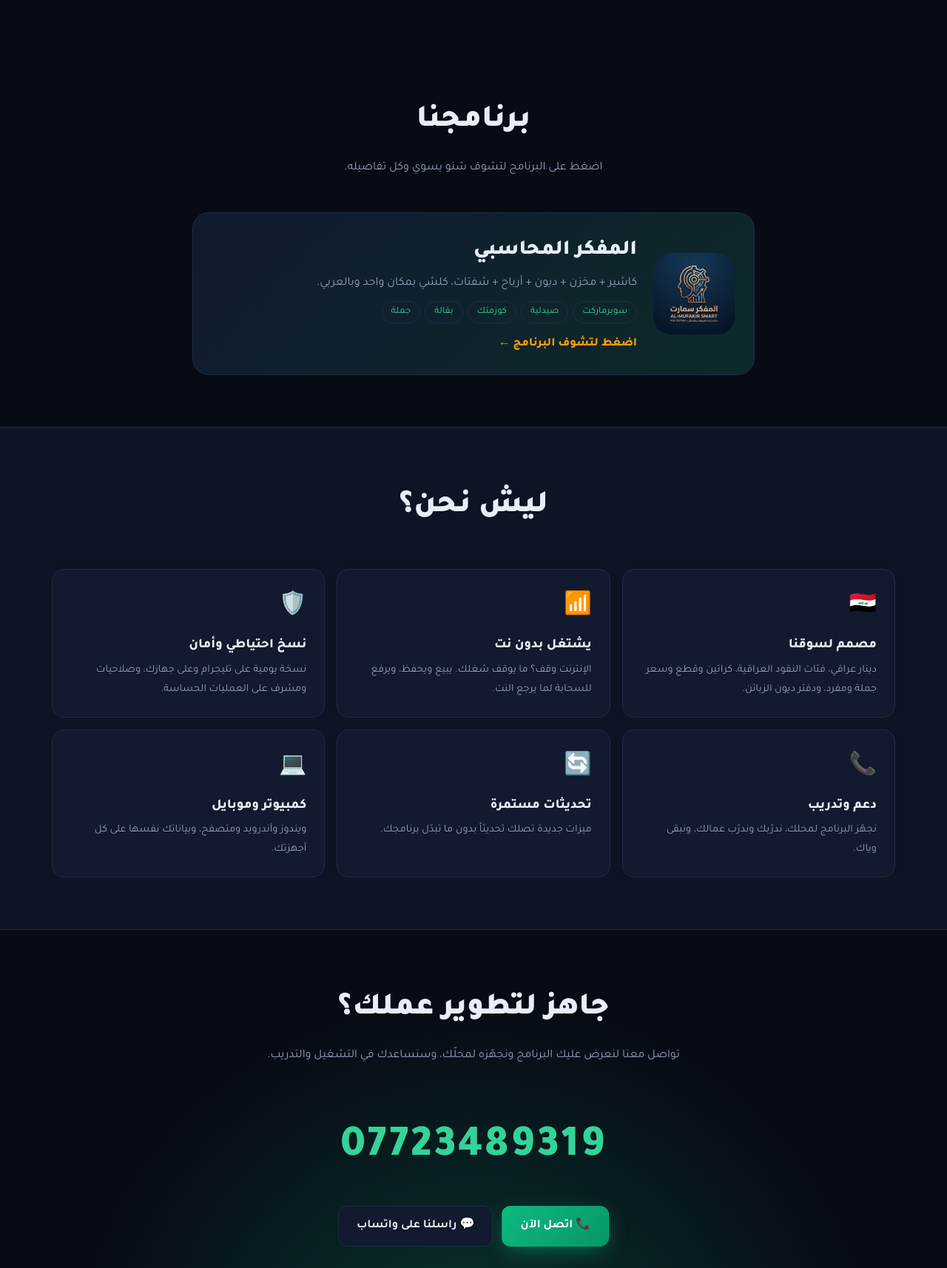
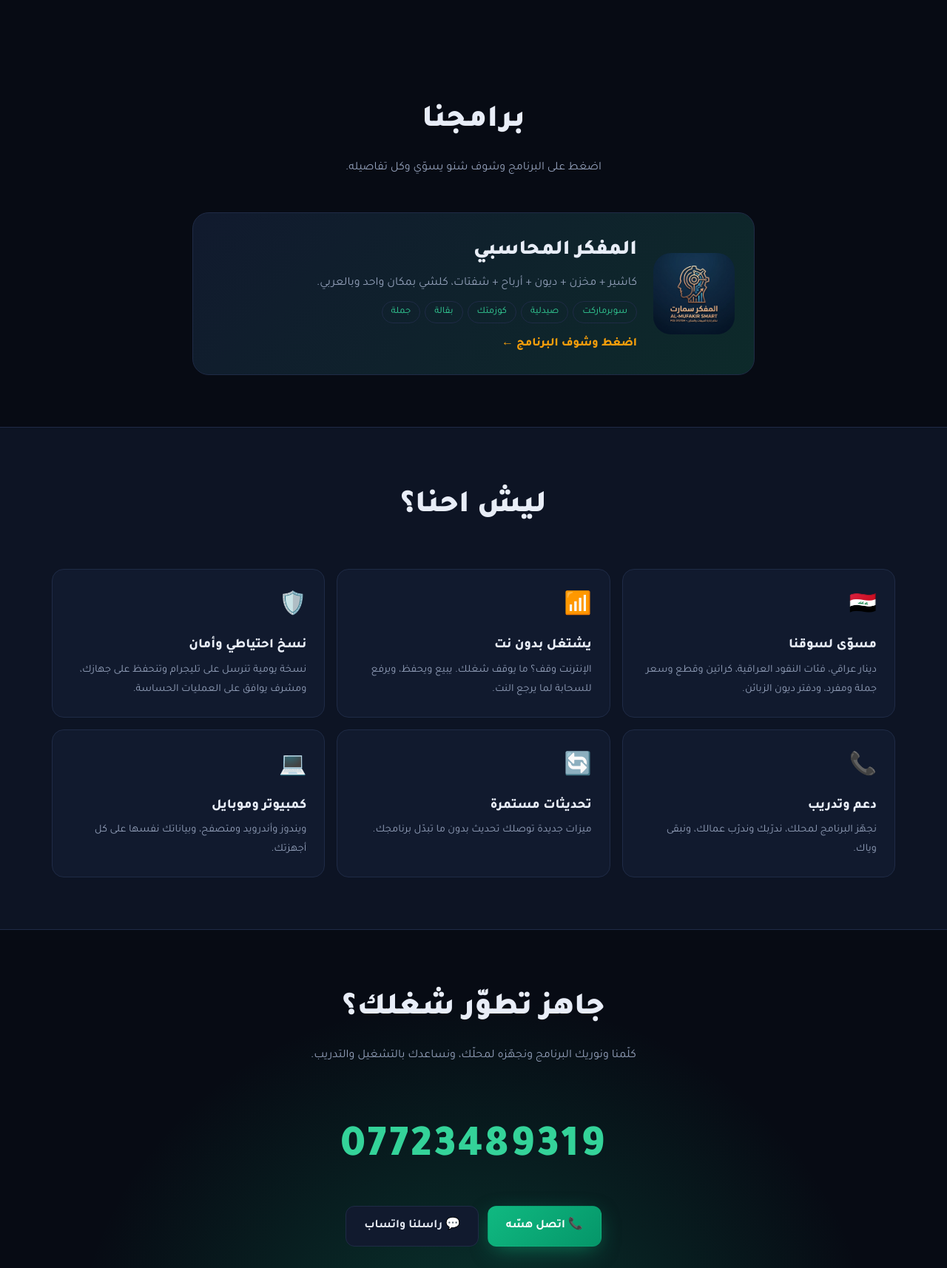
Before and after one commit to tlfghlbtghlby/moder-Thinking, a plain HTML site: page index.html in a window 1280 px wide. Shown: the part 1083-2797 px from the top of the page at 74% size. Drawn offline with Linux system fonts and the light colour scheme.

Commit message:
Company page fully Iraqi wording; 'برامجنا' plural for future products
Co-Authored-By: Claude Sonnet 5.5 <noreply@anthropic.com>
Claude-Session: https://claude.ai/code/session_01CbJHz17BuoEbMgdUd7ybRz

```diff
--- a/index.html
+++ b/index.html
@@ -95,7 +95,7 @@ footer{border-top:1px solid var(--line);padding:30px 0;text-align:center;color:v
 <body>
 <nav><div class="wrap">
  <a href="#" class="brand" data-go="company"><img src="img/logo.png" alt="شعار"><div dir="ltr" style="text-align:right;letter-spacing:.3px">Modern Thinking<small dir="rtl">شركة الفكر الحديث للحلول التقنية</small></div></a>
- <div class="links co-links"><a href="#solutions" data-go="company">برنامجنا</a><a href="#why" data-go="company">لماذا نحن</a><a href="#contact">تواصل معنا</a></div>
+ <div class="links co-links"><a href="#solutions" data-go="company">برامجنا</a><a href="#why" data-go="company">ليش احنا</a><a href="#contact">كلّمنا</a></div>
  <div class="links pr-links"><a href="#" data-go="company">← الشركة</a><a href="#pos">نقطة البيع</a><a href="#stock">المخزن</a><a href="#debts">الديون</a><a href="#reports">التقارير</a><a href="#returns">الإرجاع</a><a href="#catalog">كل الميزات</a></div>
  <a class="btn p nav-cta" href="tel:07723489319">📞 07723489319</a>
 </div></nav>
@@ -104,9 +104,9 @@ footer{border-top:1px solid var(--line);padding:30px 0;text-align:center;color:v
 <div id="company">
 <header class="hero co-hero"><div class="wrap">
  <span class="tag">Modern Thinking · شركة الفكر الحديث للحلول التقنية</span>
- <h1>نصنع حلولاً تقنية <span>تخلّي شغلك أسهل</span></h1>
- <p class="lead">شركة عراقية متخصصة ببرامج الإدارة والمحاسبة. نبني برامج عربية بسيطة وسريعة، تشتغل على الكمبيوتر والموبايل وحتى بدون إنترنت.</p>
- <div class="cta"><a class="btn p" href="#solutions">شوف برنامجنا</a><a class="btn s" href="tel:07723489319">📞 07723489319</a></div>
+ <h1>نسوّي حلول تقنية <span>تخلّي شغلك أسهل</span></h1>
+ <p class="lead">شركة عراقية متخصصة ببرامج الإدارة والمحاسبة. نسوّي برامج عربية بسيطة وسريعة، تشتغل على الكمبيوتر والموبايل وحتى بدون إنترنت.</p>
+ <div class="cta"><a class="btn p" href="#solutions">شوف برامجنا</a><a class="btn s" href="tel:07723489319">📞 07723489319</a></div>
 </div></header>
 
 <section class="promo"><div class="wrap">
@@ -117,25 +117,25 @@ footer{border-top:1px solid var(--line);padding:30px 0;text-align:center;color:v
 </div></section>
 
 <section id="solutions"><div class="wrap">
- <div class="head"><h2>برنامجنا</h2><p>اضغط على البرنامج لتشوف شنو يسوي وكل تفاصيله.</p></div>
+ <div class="head"><h2>برامجنا</h2><p>اضغط على البرنامج وشوف شنو يسوّي وكل تفاصيله.</p></div>
  <div class="prods">
   <a href="#almufakir" class="prod reveal" data-go="product">
    <img src="img/logo.png" alt="المفكر المحاسبي"><div>
    <h3>المفكر المحاسبي</h3><p>كاشير + مخزن + ديون + أرباح + شفتات، كلشي بمكان واحد وبالعربي.</p>
    <span class="tags"><i>سوبرماركت</i><i>صيدلية</i><i>كوزمتك</i><i>بقالة</i><i>جملة</i></span>
-   <span class="more">اضغط لتشوف البرنامج ←</span></div>
+   <span class="more">اضغط وشوف البرنامج ←</span></div>
   </a>
  </div>
 </div></section>
 
 <section class="alt" id="why"><div class="wrap">
- <div class="head"><h2>ليش نحن؟</h2></div>
+ <div class="head"><h2>ليش احنا؟</h2></div>
  <div class="grid">
-  <div class="c reveal"><div class="ic">🇮🇶</div><h4>مصمم لسوقنا</h4><p>دينار عراقي، فئات النقود العراقية، كراتين وقطع وسعر جملة ومفرد، ودفتر ديون الزبائن.</p></div>
+  <div class="c reveal"><div class="ic">🇮🇶</div><h4>مسوّى لسوقنا</h4><p>دينار عراقي، فئات النقود العراقية، كراتين وقطع وسعر جملة ومفرد، ودفتر ديون الزبائن.</p></div>
   <div class="c reveal"><div class="ic">📶</div><h4>يشتغل بدون نت</h4><p>الإنترنت وقف؟ ما يوقف شغلك. يبيع ويحفظ، ويرفع للسحابة لما يرجع النت.</p></div>
-  <div class="c reveal"><div class="ic">🛡️</div><h4>نسخ احتياطي وأمان</h4><p>نسخة يومية على تليجرام وعلى جهازك، وصلاحيات ومشرف على العمليات الحساسة.</p></div>
+  <div class="c reveal"><div class="ic">🛡️</div><h4>نسخ احتياطي وأمان</h4><p>نسخة يومية تنرسل على تليجرام وتنحفظ على جهازك، ومشرف يوافق على العمليات الحساسة.</p></div>
   <div class="c reveal"><div class="ic">📞</div><h4>دعم وتدريب</h4><p>نجهّز البرنامج لمحلك، ندرّبك وندرّب عمالك، ونبقى وياك.</p></div>
-  <div class="c reveal"><div class="ic">🔄</div><h4>تحديثات مستمرة</h4><p>ميزات جديدة تصلك تحديثاً بدون ما تبدّل برنامجك.</p></div>
+  <div class="c reveal"><div class="ic">🔄</div><h4>تحديثات مستمرة</h4><p>ميزات جديدة توصلك تحديث بدون ما تبدّل برنامجك.</p></div>
   <div class="c reveal"><div class="ic">💻</div><h4>كمبيوتر وموبايل</h4><p>ويندوز وأندرويد ومتصفح، وبياناتك نفسها على كل أجهزتك.</p></div>
  </div>
 </div></section>
@@ -297,9 +297,9 @@ footer{border-top:1px solid var(--line);padding:30px 0;text-align:center;color:v
 
 </div>
 <section class="contact" id="contact"><div class="wrap">
- <div class="head"><h2>جاهز لتطوير عملك؟</h2><p>تواصل معنا لنعرض عليك البرنامج ونجهّزه لمحلّك، وسنساعدك في التشغيل والتدريب.</p></div>
+ <div class="head"><h2>جاهز تطوّر شغلك؟</h2><p>كلّمنا ونوريك البرنامج ونجهّزه لمحلّك، ونساعدك بالتشغيل والتدريب.</p></div>
  <a class="phone" href="tel:07723489319">07723489319</a>
- <div class="cta"><a class="btn p" href="tel:07723489319">📞 اتصل الآن</a><a class="btn s" href="https://wa.me/9647723489319" target="_blank" rel="noopener">💬 راسلنا على واتساب</a></div>
+ <div class="cta"><a class="btn p" href="tel:07723489319">📞 اتصل هسّه</a><a class="btn s" href="https://wa.me/9647723489319" target="_blank" rel="noopener">💬 راسلنا واتساب</a></div>
 </div></section>
 
 <footer><div class="wrap">© <span id="y">2026</span> Modern Thinking · شركة الفكر الحديث للحلول التقنية — جميع الحقوق محفوظة<br><small>الصور من نسخة تجريبية ببيانات وهمية.</small></div></footer>
```
